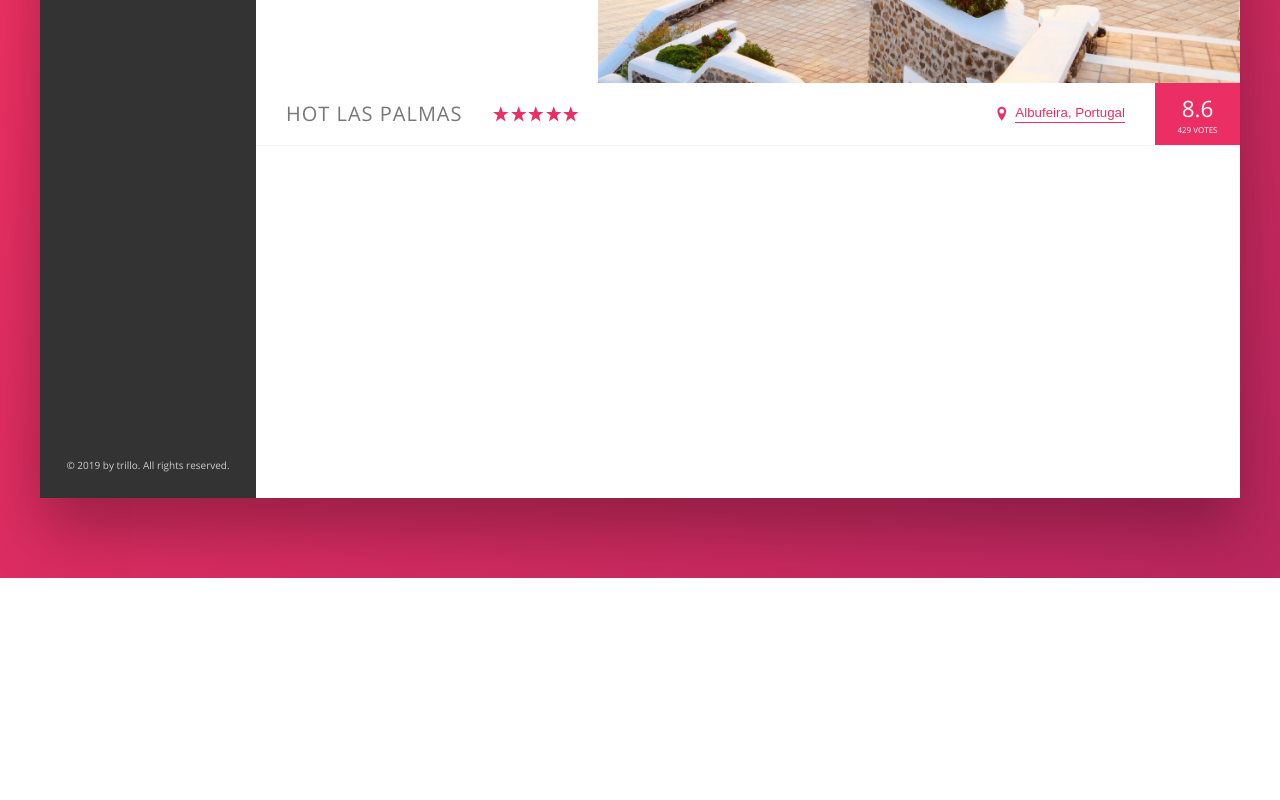
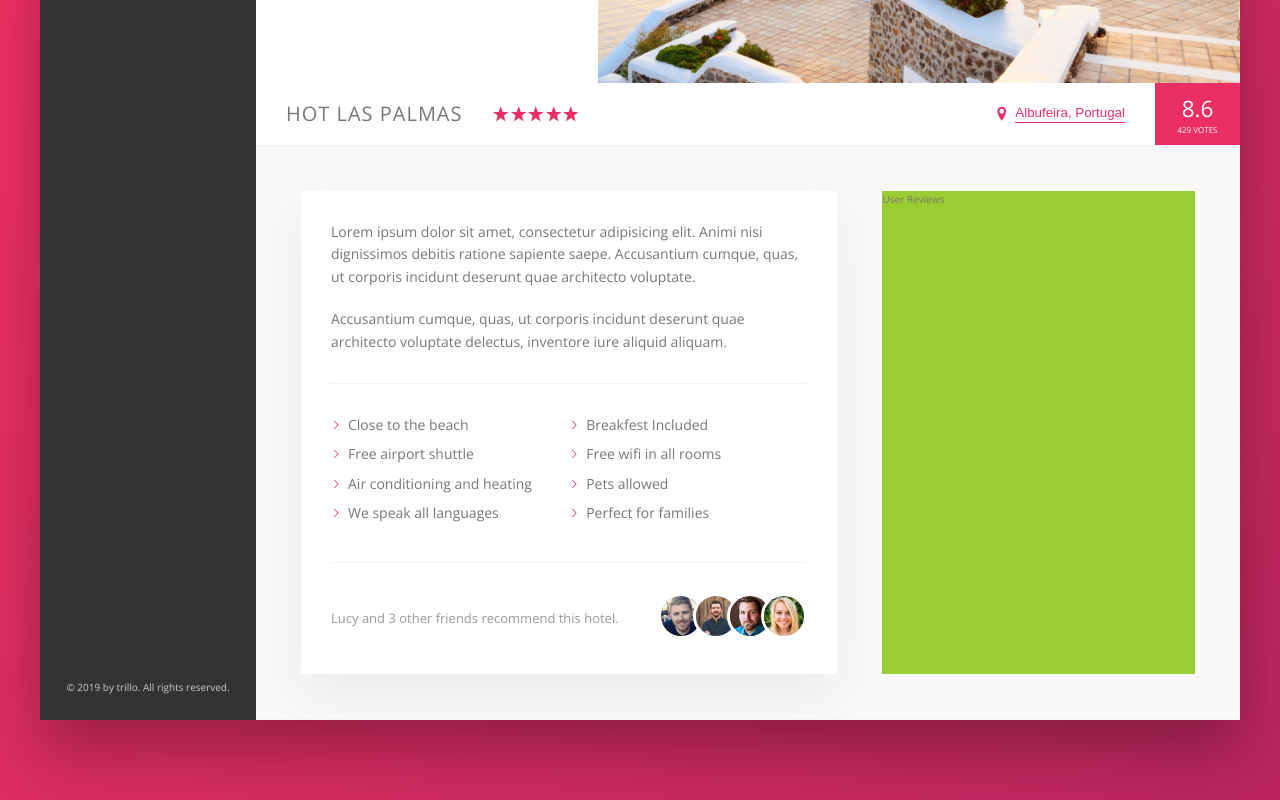
Before and after one commit to shanehonanie/Advanced-CSS-and-Sass, a website: page Trillo/index.html in a window 1280 px wide. Shown: the part 452-1252 px from the top of the page. Before the commit the page ends 1030 px from the top, so only its background shows below. Drawn offline with nearby package versions, Linux system fonts and the light colour scheme.

Commit message:
Hotel Description Complete

```diff
--- a/Trillo/index.html
+++ b/Trillo/index.html
@@ -151,8 +151,9 @@
 
 						<div class="overview__location">
 							<svg class="overview__icon-location">
-								<use xlink:href="img/sprite.svg#icon-location-pin"></use></svg
-							><button class="btn-inline">Albufeira, Portugal</button>
+								<use xlink:href="img/sprite.svg#icon-location-pin"></use>
+							</svg>
+							<button class="btn-inline">Albufeira, Portugal</button>
 						</div>
 
 						<div class="overview__rating">
@@ -160,6 +161,62 @@
 							<div class="overview__rating-count">429 votes</div>
 						</div>
 					</div>
+
+					<div class="detail">
+						<div class="description">
+							<p class="paragraph">
+								Lorem ipsum dolor sit amet, consectetur adipisicing elit. Animi
+								nisi dignissimos debitis ratione sapiente saepe. Accusantium
+								cumque, quas, ut corporis incidunt deserunt quae architecto
+								voluptate.
+							</p>
+							<p class="paragraph">
+								Accusantium cumque, quas, ut corporis incidunt deserunt quae
+								architecto voluptate delectus, inventore iure aliquid aliquam.
+							</p>
+							<ul class="list">
+								<li class="list__item">Close to the beach</li>
+								<li class="list__item">Breakfest Included</li>
+								<li class="list__item">Free airport shuttle</li>
+								<li class="list__item">Free wifi in all rooms</li>
+								<li class="list__item">Air conditioning and heating</li>
+								<li class="list__item">Pets allowed</li>
+								<li class="list__item">We speak all languages</li>
+								<li class="list__item">Perfect for families</li>
+							</ul>
+							<div class="recommend">
+								<p class="recommend__count">
+									Lucy and 3 other friends recommend this hotel.
+								</p>
+								<div class="recommend__friends">
+									<img
+										src="img/user-3.jpg"
+										alt="Friend 1"
+										class="recommend__photo"
+									/>
+									<img
+										src="img/user-4.jpg"
+										alt="Friend 2"
+										class="recommend__photo"
+									/>
+									<img
+										src="img/user-5.jpg"
+										alt="Friend 3"
+										class="recommend__photo"
+									/>
+									<img
+										src="img/user-6.jpg"
+										alt="Friend 4"
+										class="recommend__photo"
+									/>
+								</div>
+							</div>
+						</div>
+
+						<div class="user-reviews">
+							User Reviews
+						</div>
+					</div>
 				</main>
 			</div>
 		</div>
--- a/Trillo/sass/_base.scss
+++ b/Trillo/sass/_base.scss
@@ -31,6 +31,9 @@ Grey dark 3: #999
 	--color-grey-dark-3: #999;
 
 	--shadow-dark: 0 3rem 6rem rgba(0, 0, 0, 0.3);
+	--shadow-light: 0 2rem 5rem rgba(0, 0, 0, 0.06);
+
+	--line: 1px solid var(--color-grey-light-2);
 }
 
 * {
--- a/Trillo/sass/_components.scss
+++ b/Trillo/sass/_components.scss
@@ -197,7 +197,7 @@
 .overview {
 	display: flex;
 	align-items: center;
-	border-bottom: 1px solid var(--color-grey-light-2);
+	border-bottom: var(--line);
 
 	&__heading {
 		font-style: 2.25rem;
@@ -292,3 +292,72 @@
 		box-shadow: none;
 	}
 }
+
+// Paragraph
+.paragraph:not(:last-of-type) {
+	margin-bottom: 2rem;
+}
+
+// List
+.list {
+	list-style: none;
+	margin: 3rem 0;
+	padding: 3rem 0;
+	border-top: var(--line);
+	border-bottom: var(--line);
+
+	display: flex;
+	flex-wrap: wrap;
+
+	&__item {
+		flex: 0 0 50%;
+		margin-bottom: 0.7rem;
+	}
+
+	&__item::before {
+		content: '';
+		display: inline-block;
+		height: 1rem;
+		width: 1rem;
+		margin-right: 0.7rem;
+
+		// Older browsers
+		// background-image: url(../img/chevron-thin-right.svg);
+		// background-size: cover;
+
+		// Newer browsers - masks
+		background-color: var(--color-primary);
+		-webkit-mask-image: url(../img/chevron-thin-right.svg);
+		-webkit-mask-size: cover;
+		mask-image: url(../img/chevron-thin-right.svg);
+		mask-size: cover;
+	}
+}
+
+// Recommend
+.recommend {
+	font-size: 1.3rem;
+	color: var(--color-grey-dark-3);
+
+	display: flex;
+	align-items: center;
+
+	&__count {
+		margin-right: auto;
+	}
+
+	&__friends {
+	}
+
+	&__photo {
+		box-sizing: content-box;
+		height: 4rem;
+		width: 4rem;
+		border-radius: 50%;
+		border: 3px solid #fff;
+
+		&:not(:last-child) {
+			margin-right: -1.5rem;
+		}
+	}
+}
--- a/Trillo/sass/_layout.scss
+++ b/Trillo/sass/_layout.scss
@@ -11,7 +11,7 @@
 	font-size: 1.4rem;
 	height: 7rem;
 	background-color: #fff;
-	border-bottom: 1px solid var(--color-grey-light-2);
+	border-bottom: var(--line);
 
 	display: flex;
 	justify-content: space-between;
@@ -35,5 +35,25 @@
 .hotel-view {
 	background-color: #fff;
 	flex: 1;
-	height: 100vh; //test purposes
 }
+
+.detail {
+	display: flex;
+	padding: 4.5rem;
+	background-color: var(--color-grey-light-1);
+	border-bottom: var(--line);
+}
+
+.description {
+	font-size: 1.4rem;
+	background-color: #fff;
+	box-shadow: var(--shadow-light);
+	padding: 3rem;
+	flex: 0 0 60%;
+	margin-right: 4.5rem;
+}
+
+.user-reviews {
+	background-color: yellowgreen;
+	flex: 1;
+}
```
Also changed, not shown: Trillo/css/style.css, Trillo/img/chevron-thin-right.svg (renamed from Trillo/img/SVG/chevron-thin-right.svg).
